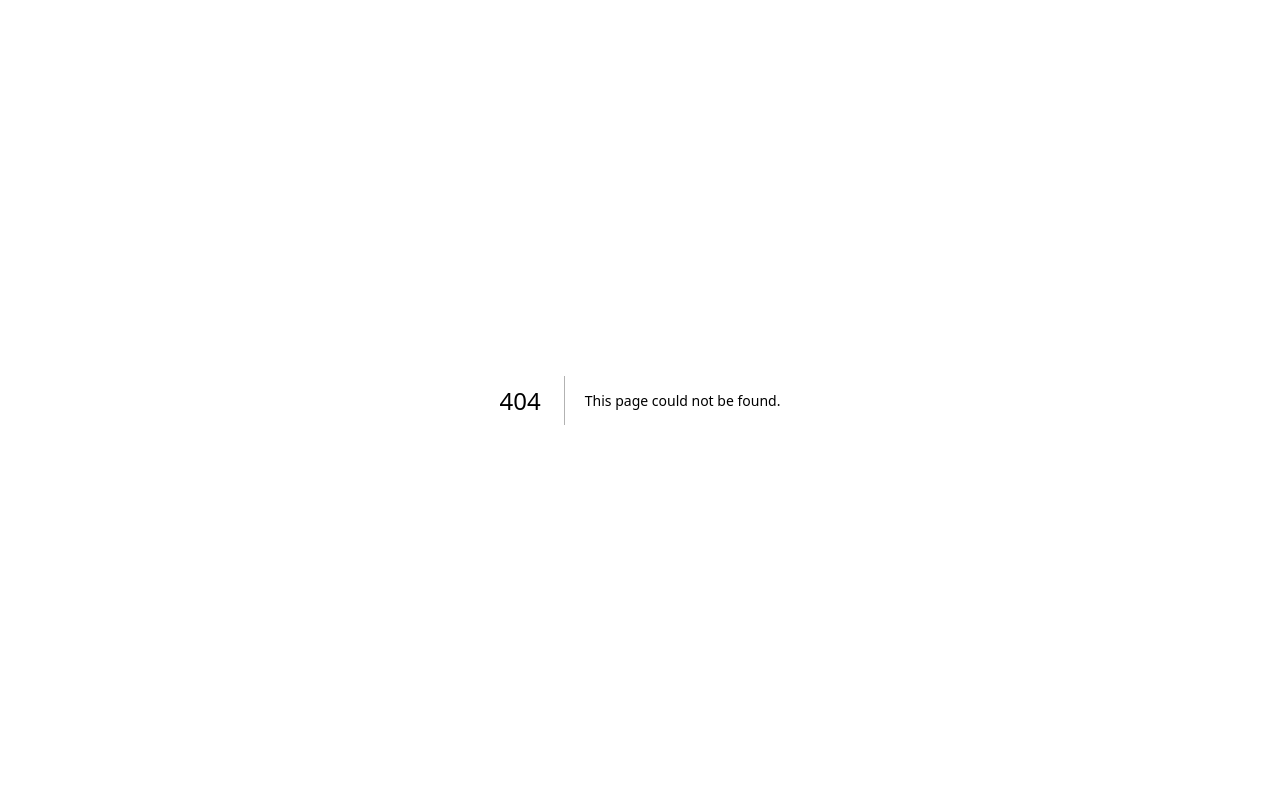
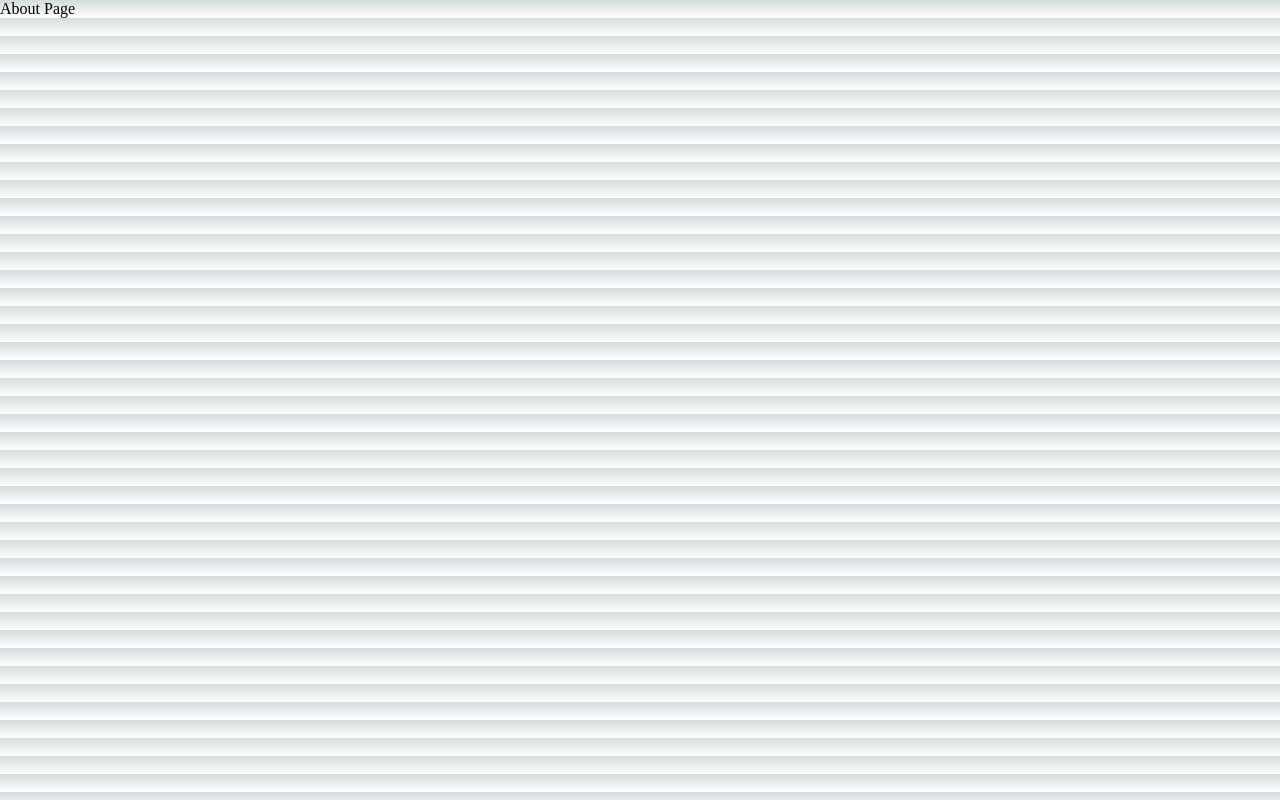
Before and after one commit to nghiemph95/learn-nextjs, a Next.js app: page /about in a window 1280 px wide. Before the commit this address had no page. Built offline with nearby package versions, Linux system fonts and the light colour scheme.

Commit message:
Updated: 24-02-2023 17:34:55

```diff
--- /dev/null
+++ b/pages/about.tsx
@@ -0,0 +1,7 @@
+import React from 'react';
+
+export interface AboutPageProps {}
+
+export default function AboutPage(props: AboutPageProps) {
+  return <div>About Page</div>;
+}
```
